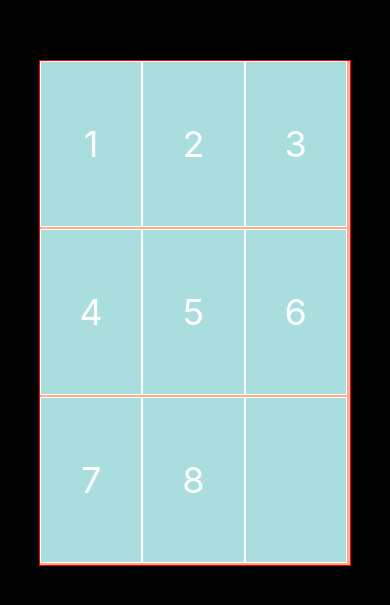
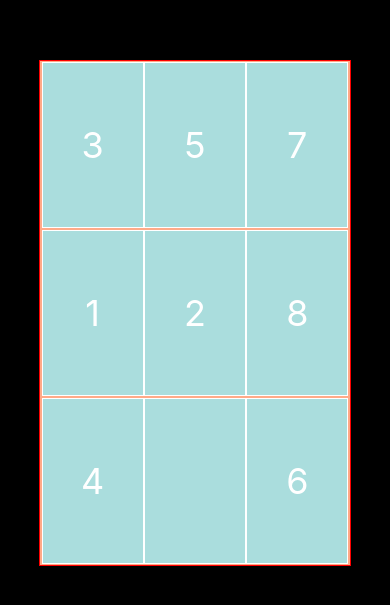
Before and after one commit to helder9991/puzzle-game, a React Native app: screen / in a window 390 px wide. Shown: the part 109-714 px from the top of the page. Built offline with nearby package versions, Linux system fonts and the light colour scheme.

Commit message:
Logica do jogo completa

```diff
--- a/App.js
+++ b/App.js
@@ -4,13 +4,31 @@ import { StyleSheet, Text, View, TouchableOpacity } from 'react-native';
 export default function App() {
 
     const [game, setGame] = useState([]);
+    const [size, setSize] = useState(3);
+
+    // Inicia matriz com numeros
+    const shuffle = () =>{
+        let aux = [...game];
+        console.log(game)
+        for (let i = 0; i < size*size; i++) {
+            const j = Math.floor(Math.random() * (i + 1));
+            [aux[i], aux[j]] = [aux[j], aux[i]];
+        }
+        setGame(aux);
+    }
 
     const startTable = () => {
         let vet = new Array;
-        for (let i = 0; i < 9; i++) {
+        for (let i = 0; i < size*size; i++) {
             vet[i] = i+1;
         }
         vet[8] = '';
+
+        for (let i = 0; i < size*size; i++) {
+            const j = Math.floor(Math.random() * (i + 1));
+            [vet[i], vet[j]] = [vet[j], vet[i]];
+        }
+
         setGame(vet);
     }
 
@@ -18,13 +36,44 @@ export default function App() {
         startTable();
     }, [])
 
+
+    const move = (position) => {
+        // Verifica se é possivel realizar o movimento
+        // Método escalonavel
+        let vet = [...game];
+
+        if(vet[position-1] === '' ){
+            aux = vet[position];
+            vet[position] = vet[position-1];
+            vet[position-1] = aux;
+        }
+        else if(vet[position+1] === ''){
+            aux = vet[position];
+            vet[position] = vet[position+1];
+            vet[position+1] = aux;
+        }
+        else if(vet[position-size] === ''){
+            aux = vet[position];
+            vet[position] = vet[position-size];
+            vet[position-size] = aux;
+        }
+        else if(vet[position+size] === ''){
+            aux = vet[position];
+            vet[position] = vet[position+size];
+            vet[position+size] = aux;
+        }
+
+        setGame(vet);
+        console.log(game);
+    }
+
     return (
         <View style={styles.container}>
             <View style={styles.gameContainer}>
             {
                 game.map((value, index) => (
                     <View key={index} style={styles.numberContainer}>
-                        <TouchableOpacity>
+                        <TouchableOpacity style={styles.numberButton} onPress={() => move(index)}>
                             <Text style={styles.number}>{value}</Text>
                         </TouchableOpacity>
                     </View>
@@ -50,6 +99,8 @@ const styles = StyleSheet.create({
         backgroundColor: '#fa8',
         flexDirection:'row',
         flexWrap: 'wrap',
+        justifyContent: 'center',
+        alignItems: 'center'
     },
     numberContainer:{
         width: '33%',
@@ -57,6 +108,9 @@ const styles = StyleSheet.create({
         backgroundColor: '#add',
         borderWidth: 1,
         borderColor: '#fff',
+    },
+    numberButton:{
+        flex: 1,
         justifyContent: 'center',
         alignItems: 'center'
     },
```
